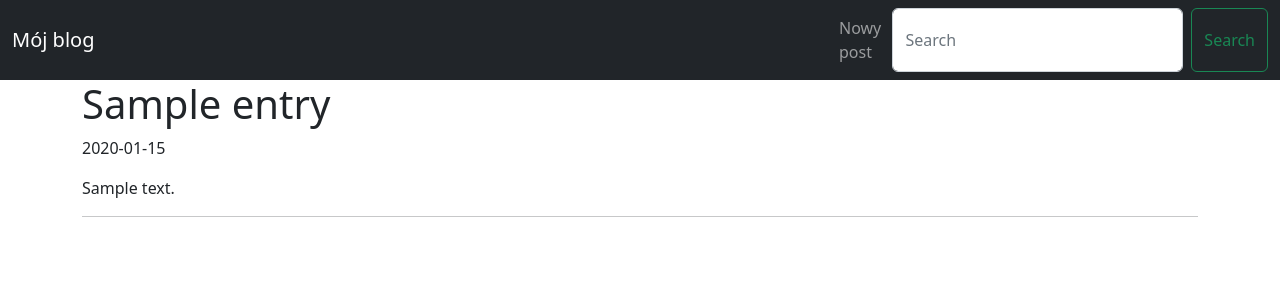
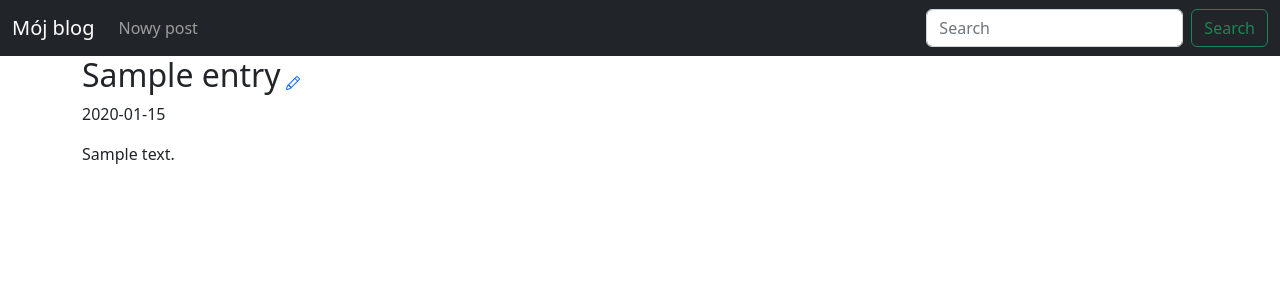
Before and after one commit to MateuszGurgul11/Blog, a Flask app: page / in a window 1280 px wide. Shown: the top 300 px of the page. Run offline with Flask 3, Linux system fonts and the light colour scheme; tables that the repository leaves empty hold one stand-in row (values such as "Sample post"); some libraries are stand-ins or nearby versions.

Commit message:
Dodanie mozliwosci edytowania wiadomosci

```diff
--- a/blog/routes.py
+++ b/blog/routes.py
@@ -27,3 +27,17 @@ def create_entry():
       else:
          errors = form.errors
    return render_template("entry_form.html", form=form, errors=errors)
+
+
+@app.route("/edit-post<int:entry_id>", methods=['GET', 'POST'])
+def edit_entry(entry_id):
+   entry = Entry.query.filter_by(id=entry_id).first_or_404()
+   form = EntryForm(obj=entry)
+   errors = None
+   if request.method == 'POST':
+      if form.validate_on_submit():
+         form.populate_obj(entry)
+         db.session.commit()
+      else:
+         errors = form.errors
+   return render_template("entry_form.html", form=form, errors=errors)
--- a/blog/templates/base.html
+++ b/blog/templates/base.html
@@ -17,9 +17,13 @@
             <div class="container-fluid">
                 <a class="navbar-brand" href="/">Mój blog</a>
                 <button class="navbar-toggler" type="button" data-bs-toggle="collapse" data-bs-target="#navbarSupportedContent" aria-controls="navbarSupportedContent" aria-expanded="false" aria-label="Toggle navigation"><span class="navbar-toggler-icon"></span></button>
+                <ul class="navbar-nav me-auto mb-2 mb-lg-0">
+                    <li class="nav-item">
+                        <a class="nav-link" href="/new-post">Nowy post</a>
+                    </li>
+                </ul>
                 <div class="collapse navbar-collapse" id="navbarSupportedContent">
                     <ul class="navbar-nav ms-auto mb-2 mb-lg-0">
-                        <li><a href="/new-post" class="nav-link">Nowy post</a></li>
                         <input class="form-control me-2" type="search" placeholder="Search" aria-label="Search">
                         <button class="btn btn-outline-success" type="submit">Search</button>
                     </ul>
--- a/blog/templates/homepage.html
+++ b/blog/templates/homepage.html
@@ -17,13 +17,21 @@
     </div>
 
     {% for post in posts %}
-        <div class="container">
-            <h1>{{ post.title }}</h1>
-            <p>{{ post.pub_date.strftime('%Y-%m-%d') }}</p>
-            <p>
-                {{ post.body }}
-            </p>
-            <hr>
+    <div class="container">
+        <div>
+            <h2 class="d-inline-block">{{ post.title }}</h2>
+            <a href="{{ url_for('edit_entry', entry_id=post.id) }}">
+
+            <svg class="bi bi-pencil float-right" width="1em" height="1em" viewBox="0 0 16 16" fill="currentColor" xmlns="http://www.w3.org/2000/svg">
+                <path fill-rule="evenodd" d="M11.293 1.293a1 1 0 0 1 1.414 0l2 2a1 1 0 0 1 0 1.414l-9 9a1 1 0 0 1-.39.242l-3 1a1 1 0 0 1-1.266-1.265l1-3a1 1 0 0 1 .242-.391l9-9zM12 2l2 2-9 9-3 1 1-3 9-9z"/>
+                <path fill-rule="evenodd" d="M12.146 6.354l-2.5-2.5.708-.708 2.5 2.5-.707.708zM3 10v.5a.5.5 0 0 0 .5.5H4v.5a.5.5 0 0 0 .5.5H5v.5a.5.5 0 0 0 .5.5H6v-1.5a.5.5 0 0 0-.5-.5H5v-.5a.5.5 0 0 0-.5-.5H3z"/>
+              </svg>
+            </a>
         </div>
+        <p>{{ post.pub_date.strftime('%Y-%m-%d') }} </p>
+        <p>
+            {{ post.body}}
+        </p>
+     </div>
     {% endfor %}
 {% endblock %}
```
Also changed, not shown: blog.db.
